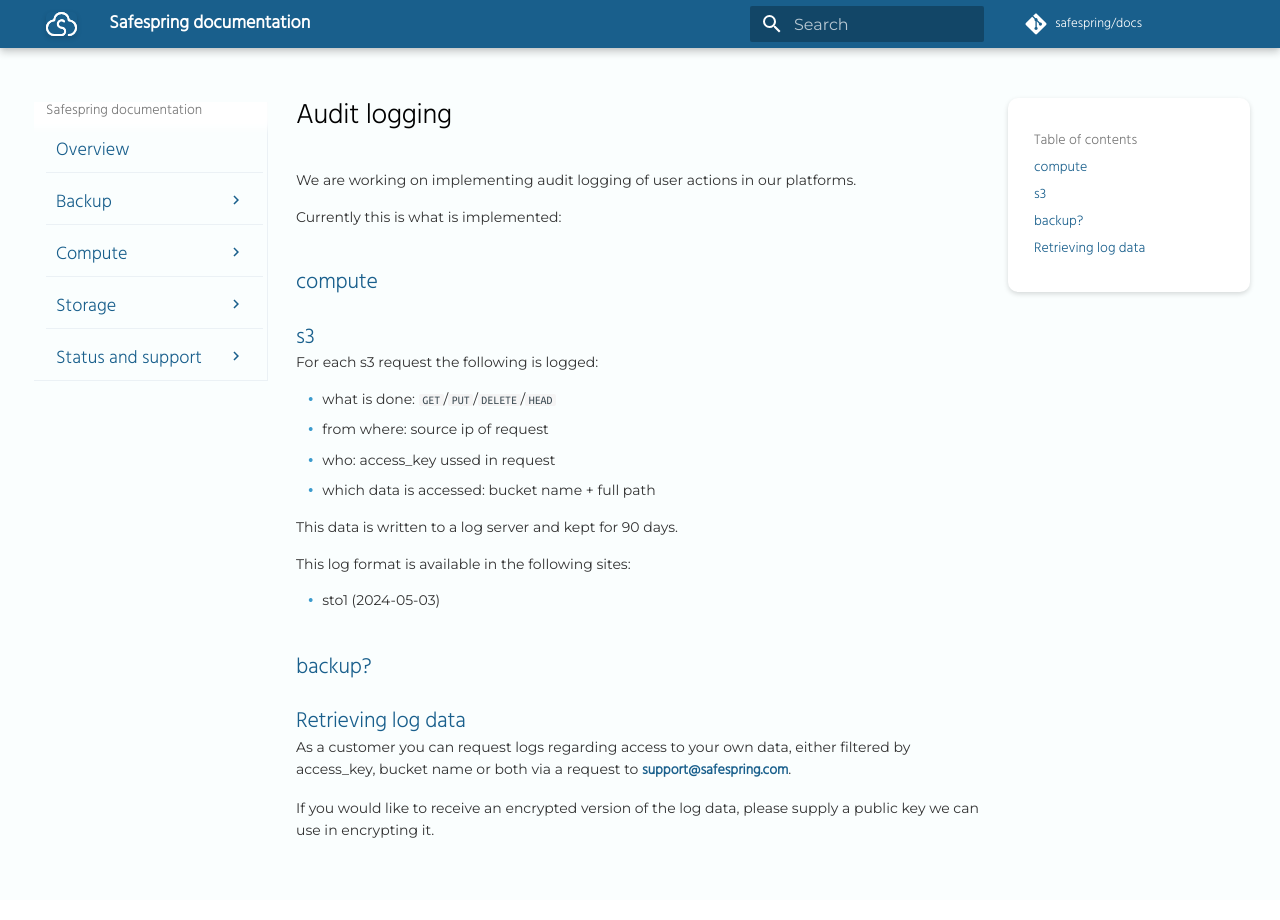
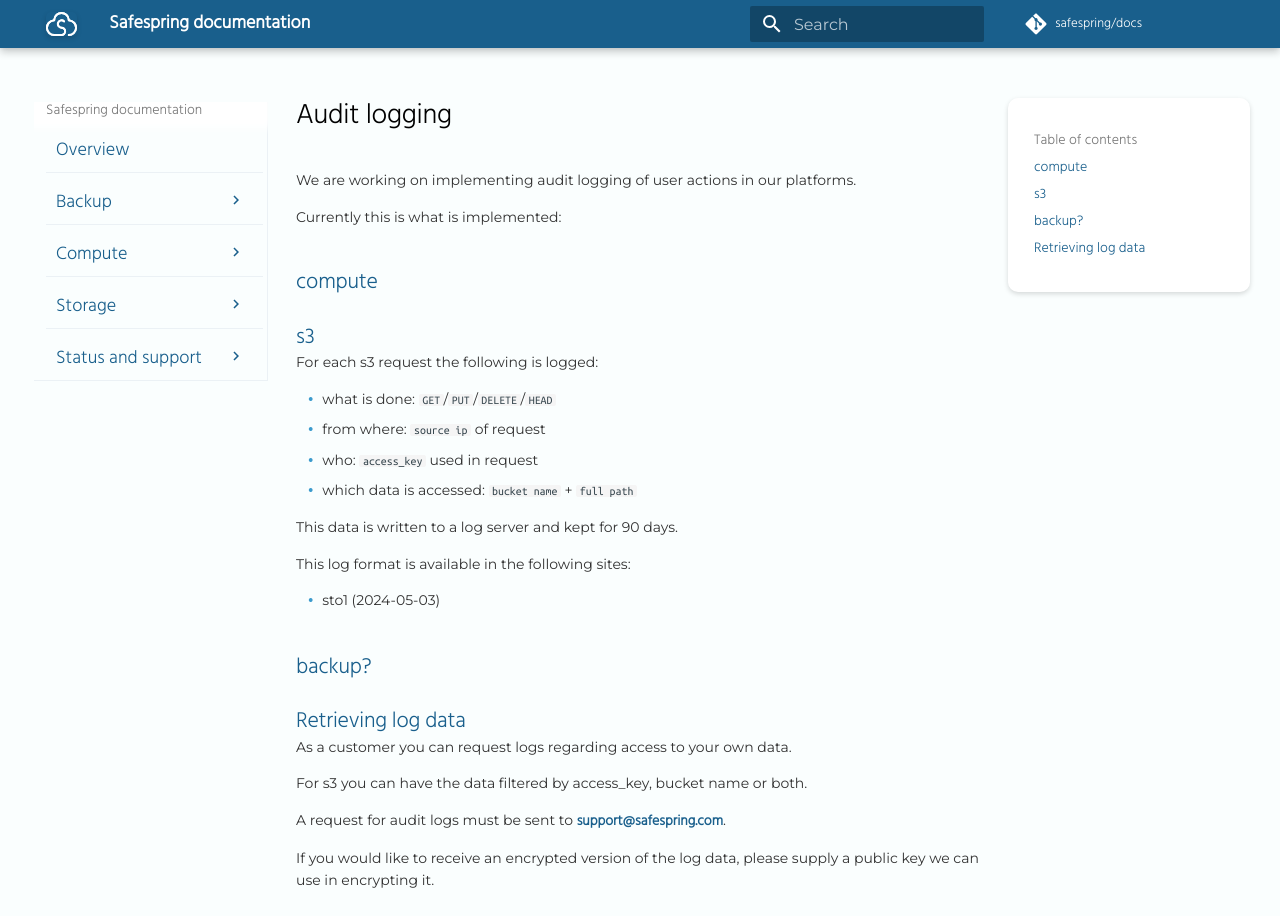
Before and after one commit to safespring/docs, an MkDocs documentation site: the page built from content/service/audit_logging.md, in a window 1280 px wide. Built offline with MkDocs 1.6.1 and Material for MkDocs 9.7.7, drawn with Linux system fonts in a browser that asks for light colours; a script that is not in the unit is left out; comment, search, counter and statistics services are not loaded.

Commit message:
STOR-135: more formatting and typos.

```diff
--- a/content/service/audit_logging.md
+++ b/content/service/audit_logging.md
@@ -14,9 +14,9 @@
 For each s3 request the following is logged:
 
 * what is done: `GET`/`PUT`/`DELETE`/`HEAD`
-* from where: source ip of request
-* who: access_key ussed in request
-* which data is accessed: bucket name + full path
+* from where: `source ip` of request
+* who: `access_key` used in request
+* which data is accessed: `bucket name` + `full path`
 
 This data is written to a log server and kept for 90 days.
 
@@ -30,6 +30,10 @@
 Retrieving log data
 -------------------
 
-As a customer you can request logs regarding access to your own data, either filtered by access_key, bucket name or both via a request to support@safespring.com.
+As a customer you can request logs regarding access to your own data.
+
+For s3 you can have the data filtered by access_key, bucket name or both.
+
+A request for audit logs must be sent to support@safespring.com.
 
 If you would like to receive an encrypted version of the log data, please supply a public key we can use in encrypting it.
```
